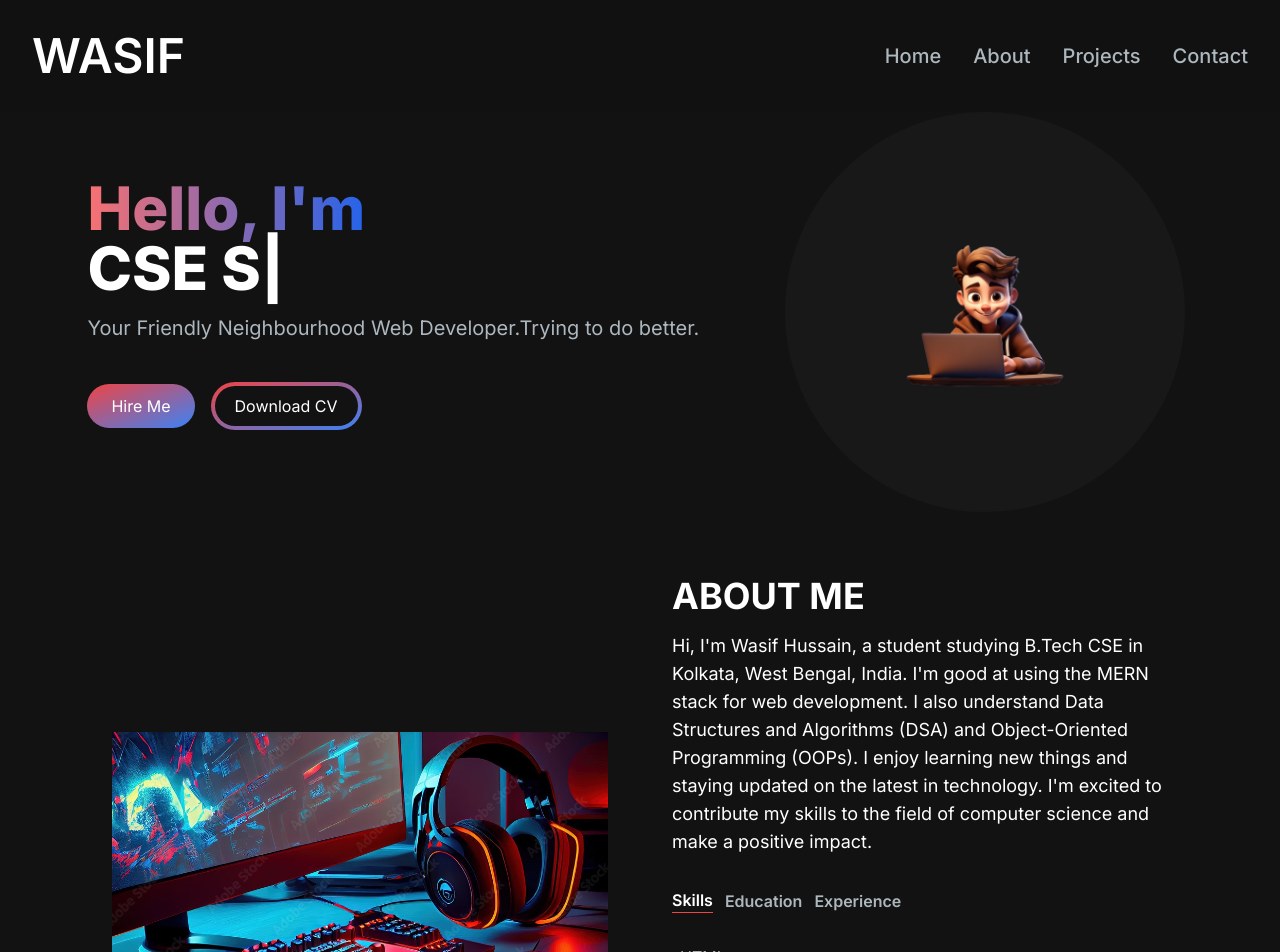
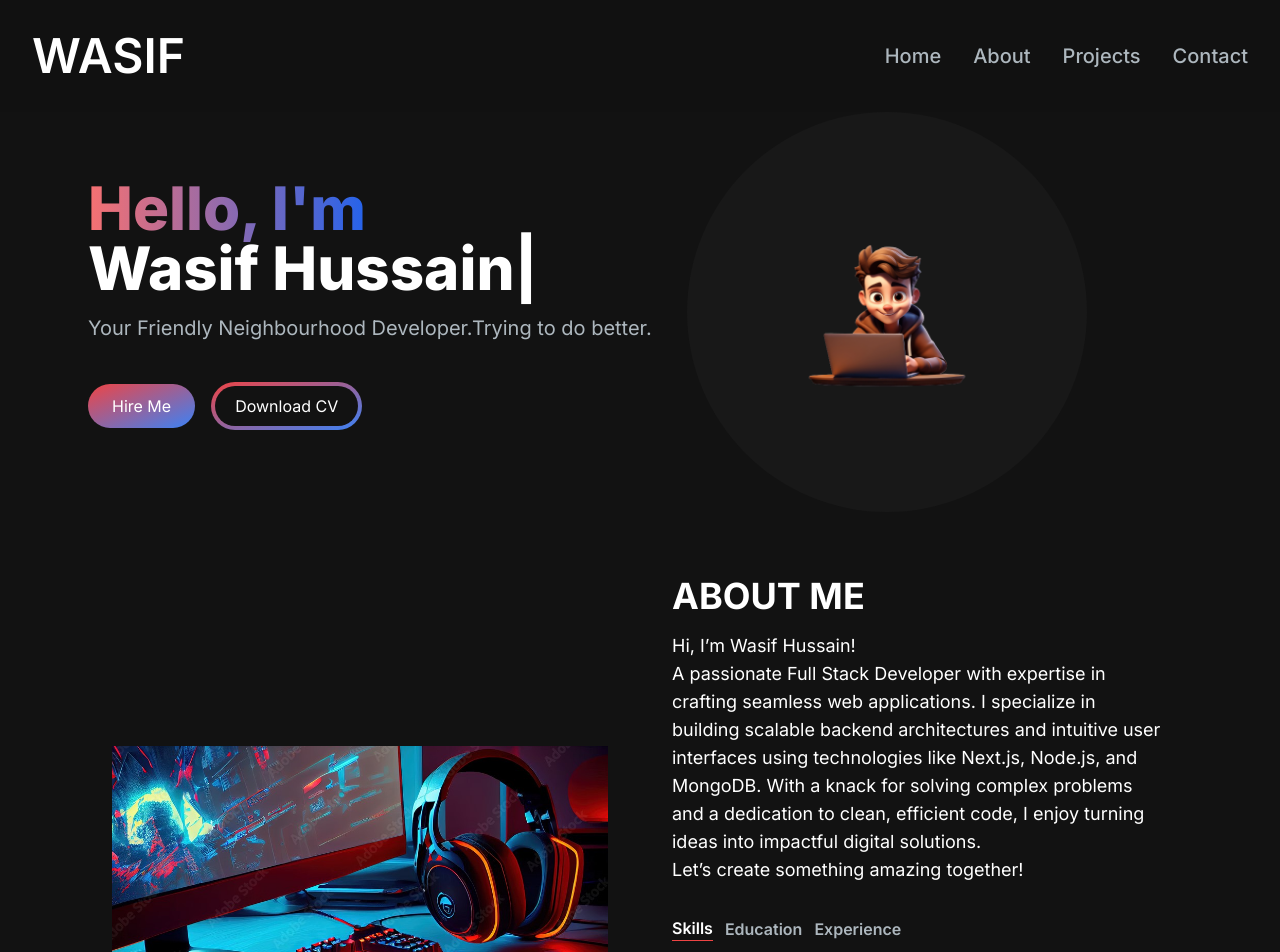
Before and after one commit to Wasif0787/Portfolio, a Next.js app: page / in a window 1280 px wide. Shown: the top 952 px of the page. Built offline with nearby package versions, Linux system fonts and the light colour scheme.

Commit message:
Updated resume and experience

```diff
--- a/src/app/Components/AboutSection.jsx
+++ b/src/app/Components/AboutSection.jsx
@@ -33,7 +33,7 @@ const AboutSection = () => {
       id: "education",
       content: (
         <ul className="list-disc pl-2">
-          <li>B.Tech CSE at Aliah University, Kolkata</li>
+          <li>B.Tech CSE at Aliah University, Kolkata (2020-2024)</li>
         </ul>
       )
     },
@@ -42,7 +42,13 @@ const AboutSection = () => {
       id: "experience",
       content: (
         <ul className="list-disc pl-2">
-          <li>Solvative- Full Stack Developer Intern</li>
+          <li>
+            Solvative
+            <ul>
+              <li>Full Time : December 2024 - present</li>
+              <li>Internship : July 2024 - November 2024</li>
+            </ul>
+          </li>
         </ul>
       )
     }
@@ -60,7 +66,13 @@ const AboutSection = () => {
         <Image className="mb-4 md:mb-0" src="/images/about-section.jpg" width={500} height={500} alt="about" />
         <div className="mt-4 md:mt-0 text-left flex flex-col h-full">
           <h2 className="text-4xl text-white font-bold mb-4 ">ABOUT ME</h2>
-          <p className="text-base lg:text-lg"> Hi, I&apos;m Wasif Hussain, a student studying B.Tech CSE in Kolkata, West Bengal, India. I&apos;m good at using the MERN stack for web development. I also understand Data Structures and Algorithms (DSA) and Object-Oriented Programming (OOPs). I enjoy learning new things and staying updated on the latest in technology. I&apos;m excited to contribute my skills to the field of computer science and make a positive impact.</p>
+          <p className="text-base lg:text-lg">
+            Hi, I’m Wasif Hussain!
+            <br />
+            A passionate Full Stack Developer with expertise in crafting seamless web applications. I specialize in building scalable backend architectures and intuitive user interfaces using technologies like Next.js, Node.js, and MongoDB. With a knack for solving complex problems and a dedication to clean, efficient code, I enjoy turning ideas into impactful digital solutions.
+            <br />
+            Let’s create something amazing together!
+          </p>
           <div className="flex flex-row justify-start mt-8">
             <TabButton selectTab={() => handleTabChange("skills")} active={tab === "skills"}>Skills</TabButton>
             <TabButton selectTab={() => handleTabChange("education")} active={tab === "education"}>Education</TabButton>
--- a/src/app/Components/HeroSection.jsx
+++ b/src/app/Components/HeroSection.jsx
@@ -9,7 +9,7 @@ const HeroSection = () => {
     return (
         <section>
             <div className='grid grid-cols-1 sm:grid-cols-12'>
-                <div className='col-span-7 place-self-center text-center sm:text-left'>
+                <div className='col-span-7 w-full p-10 place-self-center text-center sm:text-left'>
                     <h1 className='text-white mb-4 text-4xl sm:text-5xl lg:text-6xl font-extrabold'>
                         <span className="text-transparent bg-clip-text bg-gradient-to-r from-primary-400 to-secondary-600">Hello, I&apos;m{" "}</span>{" "}
                         <br />
@@ -17,9 +17,7 @@ const HeroSection = () => {
                             sequence={[
                                 "Wasif Hussain",
                                 1000,
-                                "Web Developer",
-                                1000,
-                                "CSE Student",
+                                "Full Stack Developer",
                                 1000,
                             ]}
                             wrapper="span"
@@ -27,7 +25,7 @@ const HeroSection = () => {
                             repeat={Infinity}
                         />
                     </h1>
-                    <p className='text-[#ADB7BE] text-base sm:text-lg mb-6 lg:text-xl'>Your Friendly Neighbourhood Web Developer.Trying to do better.</p>
+                    <p className='text-[#ADB7BE] text-base sm:text-lg mb-6 lg:text-xl'>Your Friendly Neighbourhood Developer.Trying to do better.</p>
                     <div>
                         <Link href={"/#contact"} className="bg-gradient-to-br w-full sm:w-fit from-primary-500  to-secondary-500 hover:bg-slate-200 text-white px-6 py-3 rounded-full mr-4 ">
                             Hire Me
@@ -40,7 +38,7 @@ const HeroSection = () => {
                         </button>
                     </div>
                 </div>
-                <div className='col-span-5 place-self-center mt-4 lg:mt-0'>
+                <div className='col-span-3 place-self-center mt-4 lg:mt-0'>
                     <div className='rounded-full bg-[#181818] w-[250px] h-[250px] lg:w-[400px] lg:h-[400px] relative'>
                         <Image
                             className='absolute transform -translate-x-1/2 -translate-y-1/2 top-1/2 left-1/2'
```
